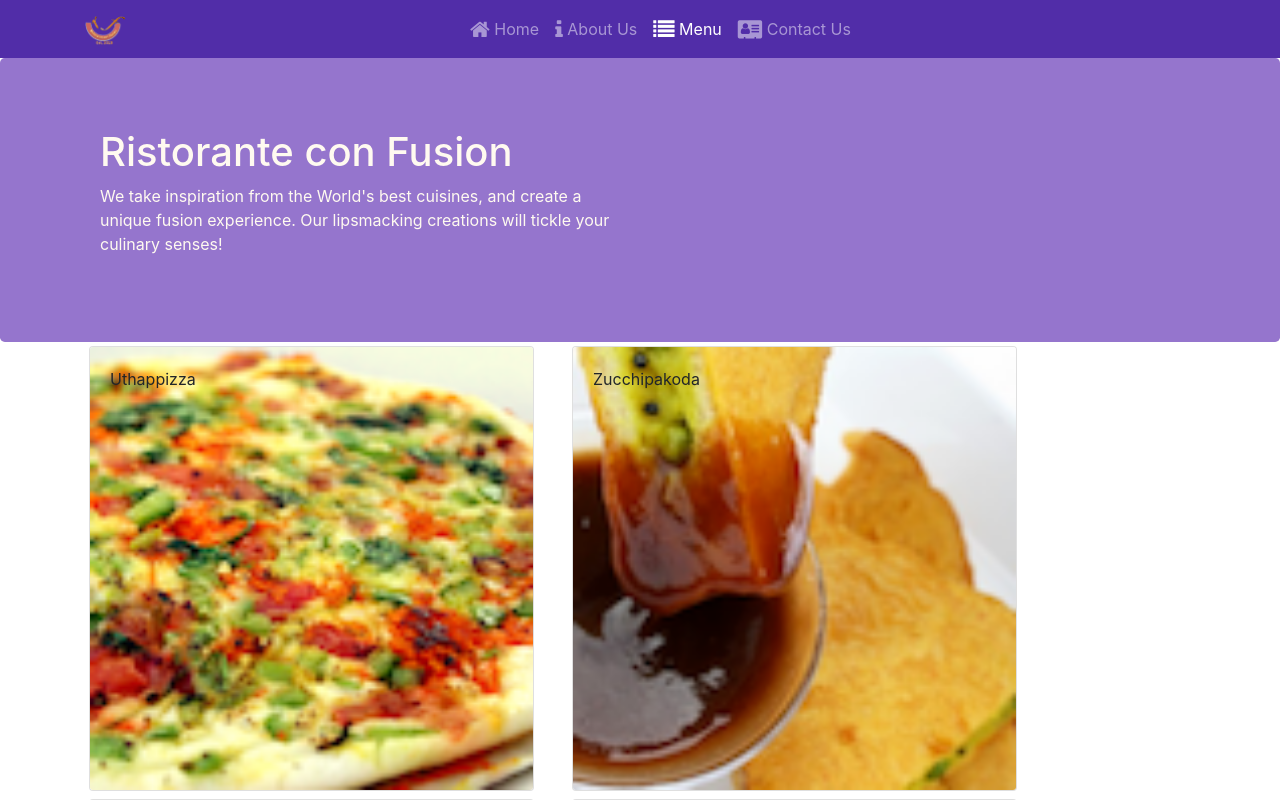
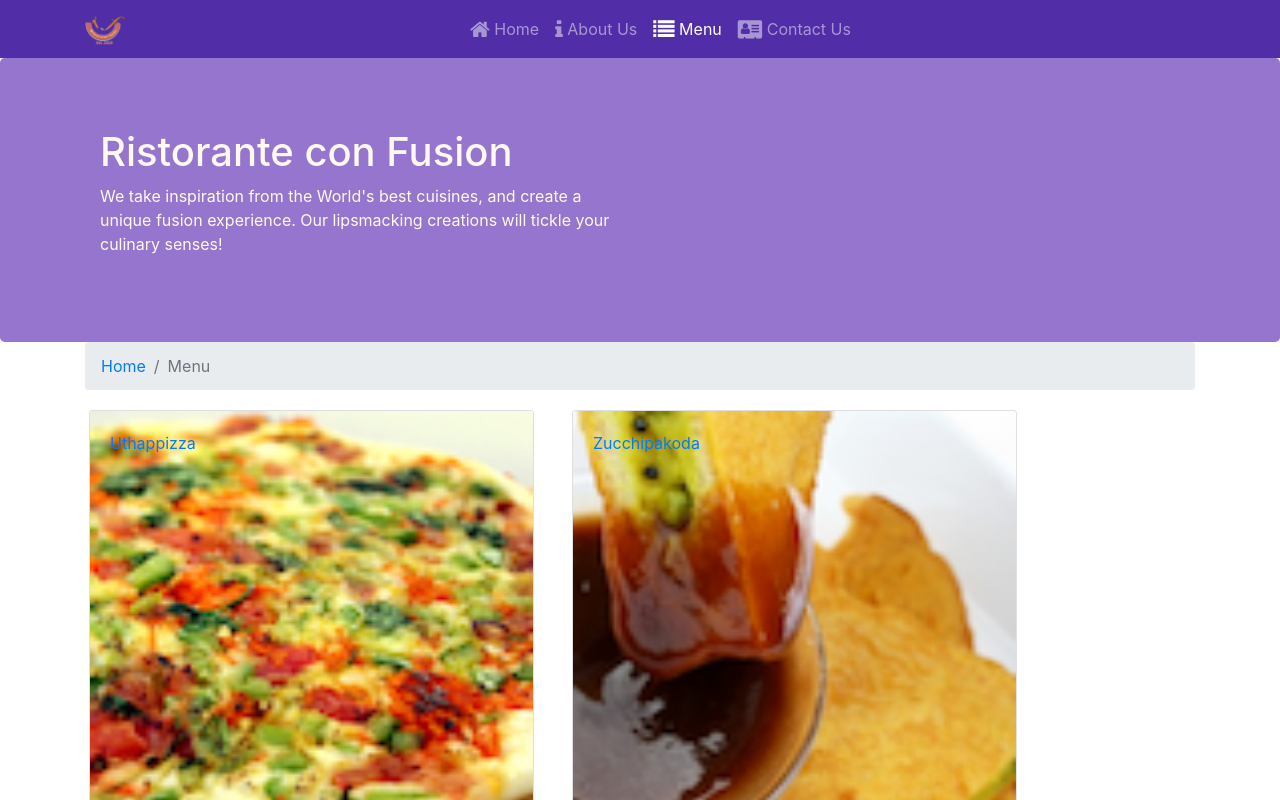
Before and after one commit to Anis-Dhaoui/full-stack-with-react, a React (Create React App) app in the folder React/confusion/: page /menu in a window 1280 px wide. Shown: the top 800 px of the page. Built offline with nearby package versions, Linux system fonts and the light colour scheme.

Commit message:
SPA Part 2

```diff
--- a/React/confusion/src/components/ContactComponent.js
+++ b/React/confusion/src/components/ContactComponent.js
@@ -1,8 +1,19 @@
 import React from 'react';
+import { Breadcrumb, BreadcrumbItem } from 'reactstrap';
+import { Link } from 'react-router-dom';
 
 function Contact(){
     return(
         <div className="container">
+            <div className="row">
+                <div className="col-12">
+                    <Breadcrumb>
+                    <BreadcrumbItem><Link to="/home">Home</Link></BreadcrumbItem>
+                    <BreadcrumbItem active>Contact</BreadcrumbItem>
+                    </Breadcrumb>
+                </div>
+            </div>
+
             <div className="row row-content">
                 <div className="col-12">
                 <h3>Location Information</h3>
--- a/React/confusion/src/components/DishdetailComponent.js
+++ b/React/confusion/src/components/DishdetailComponent.js
@@ -1,5 +1,7 @@
 import React from 'react';
 import {Card, CardImg, CardTitle, CardText, CardBody} from 'reactstrap';
+import { Breadcrumb, BreadcrumbItem} from 'reactstrap';
+import {Link} from 'react-router-dom';
 
 
    function RenderDish ({dish}){
@@ -40,12 +42,23 @@ import {Card, CardImg, CardTitle, CardText, CardBody} from 'reactstrap';
 
 const DishDetail = (props) => {
         return(
-            <div className="row">
-                <div className="col-12 col-md-5 m-1">
-                    <RenderDish dish={props.dish} />
+            <div className="container">
+                <div className="row">
+                    <div className="col-12">
+                        <Breadcrumb>
+                        <BreadcrumbItem><Link to="/Menu">Menu</Link></BreadcrumbItem>
+                        <BreadcrumbItem active>{props.dish.name}</BreadcrumbItem>
+                        </Breadcrumb>
+                    </div>
                 </div>
-                <div className="col-12 col-md-5 m-1">
-                    <RenderComments cmnts={props.cmnts} />
+
+                <div className="row">
+                    <div className="col-12 col-md-5 m-1">
+                        <RenderDish dish={props.dish} />
+                    </div>
+                    <div className="col-12 col-md-5 m-1">
+                        <RenderComments cmnts={props.cmnts} />
+                    </div>
                 </div>
             </div>
         )
--- a/React/confusion/src/components/HeaderComponent.js
+++ b/React/confusion/src/components/HeaderComponent.js
@@ -22,7 +22,7 @@ class Header extends Component{
         <Navbar dark expand="md">
             <div className="container">
                 <NavbarBrand className="mr-auto" href="/">
-                    <img src='assets/images/logo.png' height="30" width="41" alt='Ristorante Con Fusion' />
+                    <img src='../assets/images/logo.png' height="30" width="41" alt='Ristorante Con Fusion' />
                 </NavbarBrand>
                 <NavbarToggler onClick={this.toggleNav} />
                 <Collapse navbar isOpen={this.state.isNavOpen}>
--- a/React/confusion/src/components/MainComponent.js
+++ b/React/confusion/src/components/MainComponent.js
@@ -1,5 +1,5 @@
 import React, { Component } from 'react';
-import { Switch, Route, Redirect } from 'react-router-dom';
+import { Switch, Route, Redirect} from 'react-router-dom';
 import Home from "./HomeComponent";
 import Menu from "./MenuComponent";
 import DishDetail from './DishdetailComponent';
@@ -33,6 +33,15 @@ class Main extends Component {
         />
       );
     };
+
+    const dishWithId = ({match}) =>{
+      return(
+        <DishDetail dish={this.state.dishes.filter((ddItem) =>  ddItem.id === parseInt(match.params.dishId, 10))[0]}
+                    cmnts={this.state.comments.filter((cmntsItem) => cmntsItem.dishId === parseInt(match.params.dishId, 10))}
+        />
+      );
+
+    };
   return (
     <div>
       <Header />
@@ -41,6 +50,7 @@ class Main extends Component {
           <Route path="/home" component={homePage} />
           <Route exact path="/menu" component={() => <Menu dishes2={this.state.dishes} />} />
           <Route path="/contactus" component={Contact} />
+          <Route path="/menu/:dishId" component={dishWithId}  />
           <Redirect to="/home" />
         </Switch>
       </div>
--- a/React/confusion/src/components/MenuComponent.js
+++ b/React/confusion/src/components/MenuComponent.js
@@ -1,14 +1,17 @@
 import React from 'react';
-import { Card, CardImg, CardImgOverlay, CardTitle} from 'reactstrap';
+import { Link } from 'react-router-dom';
+import { Card, CardImg, CardImgOverlay, CardTitle, Breadcrumb, BreadcrumbItem} from 'reactstrap';
 
-function RenderMenuItem({dishx, clickx}) {
+function RenderMenuItem({dishx}) {
   return(
-<Card key={dishx.id} onClick={() => clickx(dishx.id)}>
-    <CardImg width="100%" src={dishx.image} alt={dishx.name} />
-    <CardImgOverlay>
-        <CardTitle>{dishx.name}</CardTitle>
-    </CardImgOverlay>
-</Card>
+    <Link to={`/menu/${dishx.id}`}>
+      <Card key={dishx.id}>
+          <CardImg width="100%" src={dishx.image} alt={dishx.name} />
+          <CardImgOverlay>
+              <CardTitle>{dishx.name}</CardTitle>
+          </CardImgOverlay>
+      </Card>
+    </Link>
 
   )
 };
@@ -17,14 +20,25 @@ const Menu = (props) => {
   const menu = props.dishes2.map((dish) => {
     return (
       <div className="col-12 col-md-5 m-1">
-        <RenderMenuItem dishx={dish} clickx={props.click} />
+        <RenderMenuItem dishx={dish} />
       </div>
     );
 });
 return (
+  <>
+    <div className="row">
+      <div className="col-12">
+        <Breadcrumb>
+          <BreadcrumbItem><Link to="/home">Home</Link></BreadcrumbItem>
+          <BreadcrumbItem active>Menu</BreadcrumbItem>
+        </Breadcrumb>
+      </div>
+    </div>
+
     <div className="row">
           {menu}
     </div>
+  </>
 );
 }
 export default Menu;
```
